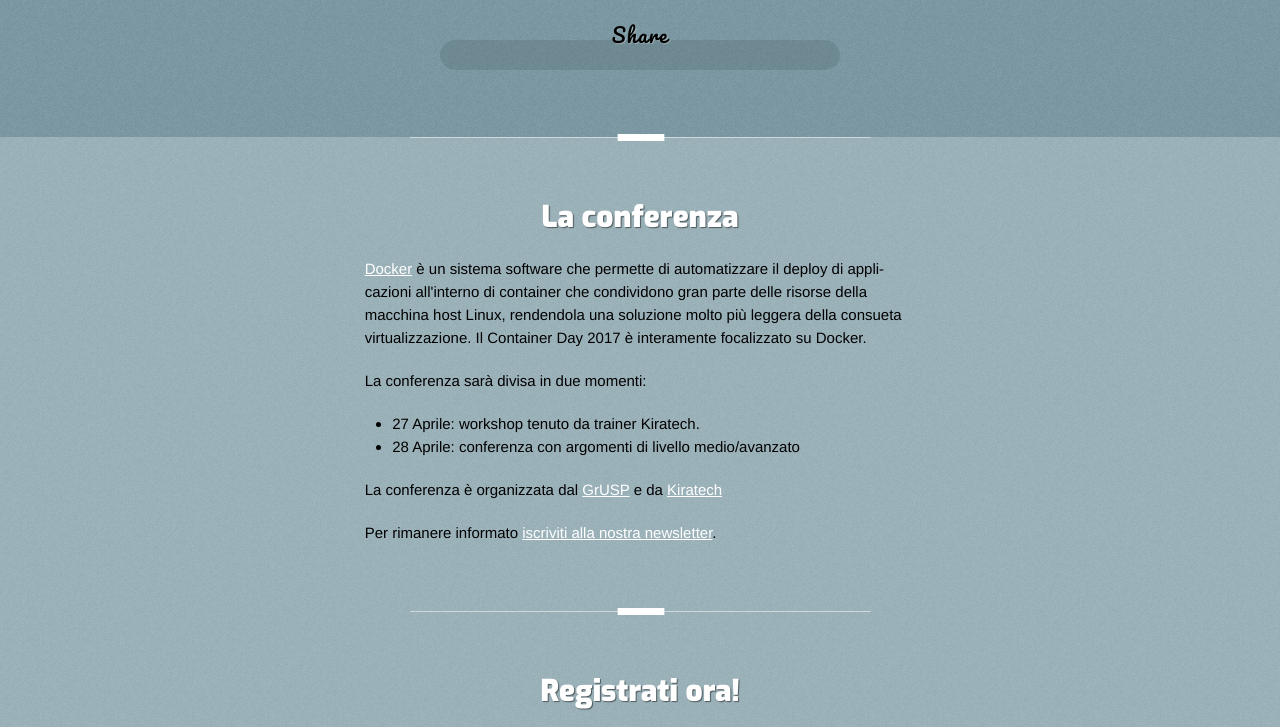
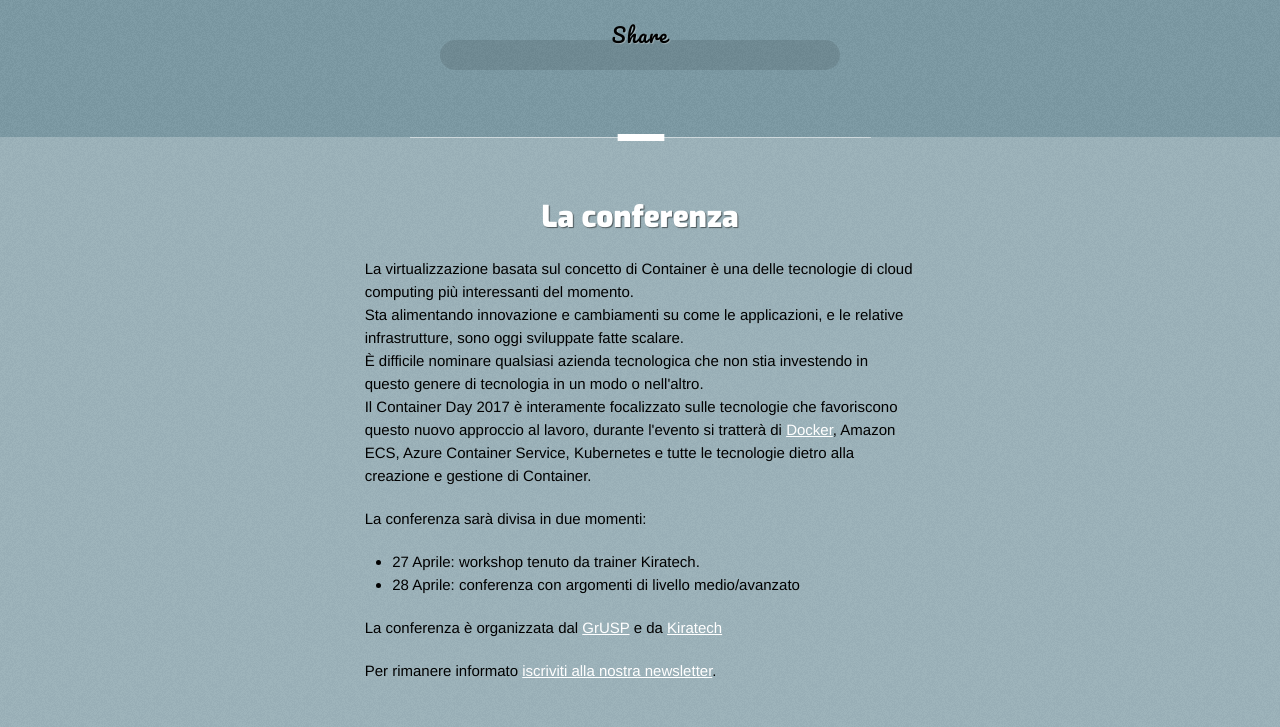
Before and after one commit to GrUSP/2017.containerday.it, a Jekyll site: the page built from index.html, in a window 1280 px wide and 900 px high, scrolled down 487 px, cut to the strip 0-727 px from the top of the window. Built offline with Jekyll 4.4.1, drawn with Linux system fonts in a browser that asks for light colours; Markdown is read by kramdown in place of the engine named in the settings.

Commit message:
nuova descrizione

```diff
--- a/_includes/section-contents.html
+++ b/_includes/section-contents.html
@@ -6,11 +6,12 @@
             <h3 class="center">La conferenza</h3>
 
             <p>
-                <a href="http://www.docker.com" target="_blank">Docker</a> è un sistema software che permette di
-                automatizzare il deploy di applicazioni all'interno di container che condividono gran parte delle
-                risorse della macchina host Linux, rendendola una soluzione molto più leggera della consueta
-                virtualizzazione.
-                Il Container Day 2017 è interamente focalizzato su Docker.
+                La virtualizzazione basata sul concetto di Container è una delle tecnologie di cloud computing più interessanti del momento. <br>
+                Sta alimentando innovazione e cambiamenti su come le applicazioni, e le relative infrastrutture, sono oggi sviluppate fatte scalare. <br>
+                È difficile nominare qualsiasi azienda tecnologica che non stia investendo in questo genere di tecnologia in un modo o nell'altro.<br>
+
+                Il Container Day 2017 è interamente focalizzato sulle tecnologie che favoriscono questo nuovo approccio al lavoro, durante l'evento si tratterà di
+                <a href="http://www.docker.com" target="_blank">Docker</a>, Amazon ECS, Azure Container Service, Kubernetes e tutte le tecnologie dietro alla creazione e gestione di Container.
             </p>
 
             <p>
```
